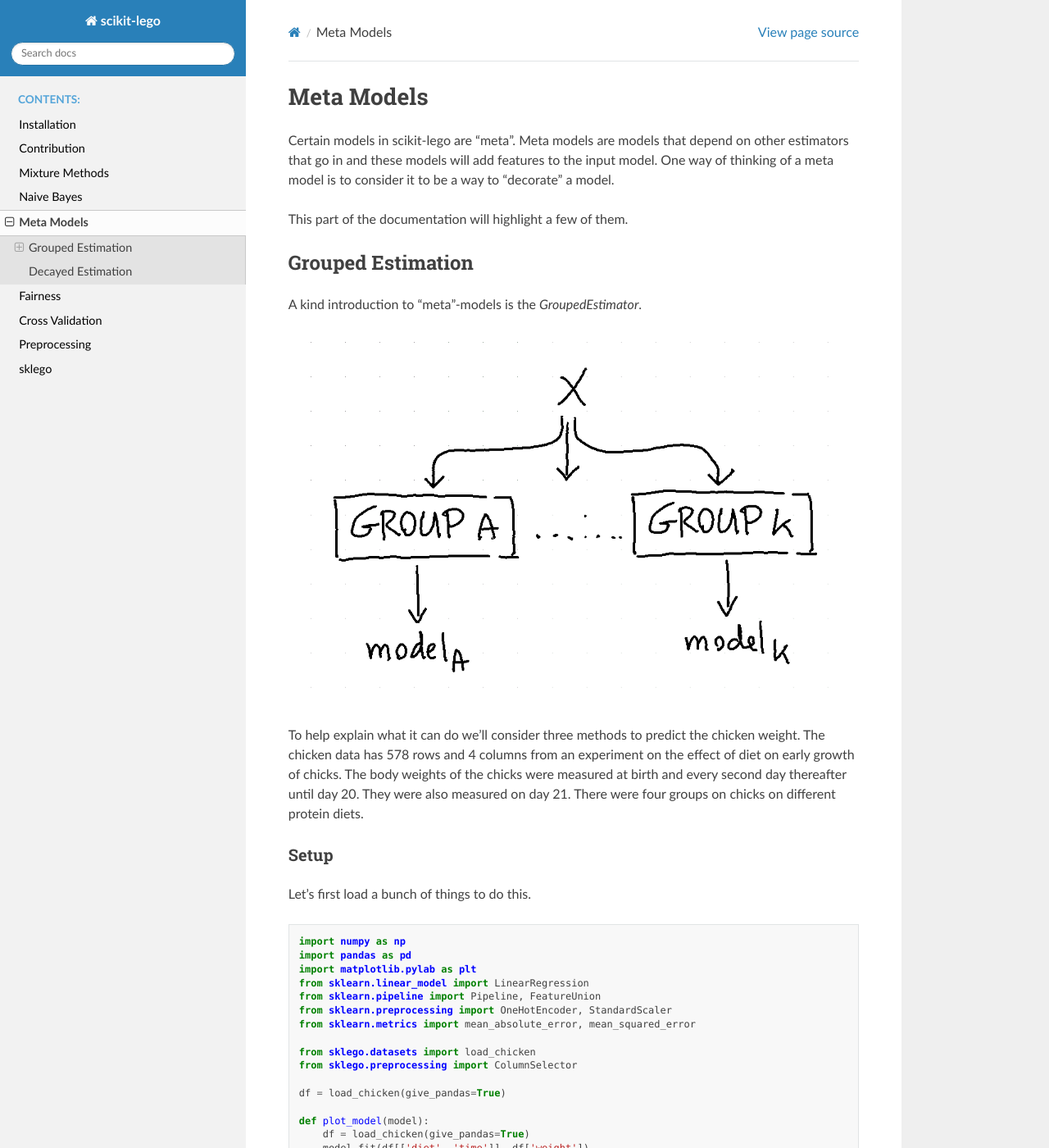
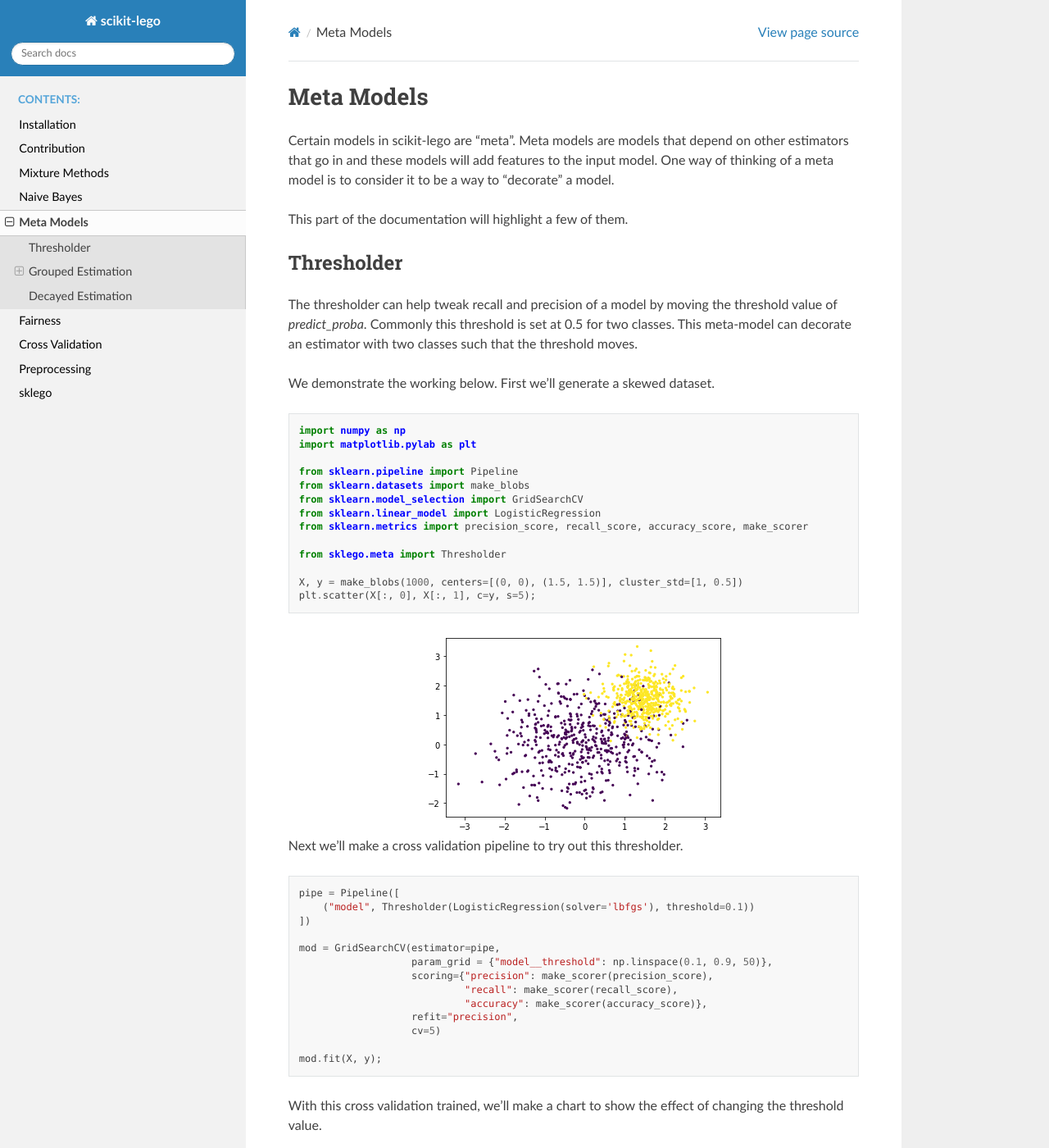
Before and after one commit to koaning/scikit-lego, a Sphinx documentation site: the page built from doc/meta.rst, in a window 1280 px wide and 1400 px high. Shown: the whole window at 82% size. Built offline with Sphinx 7.4.7 and the Read the Docs theme 2.0.0, drawn with Linux system fonts in a browser that asks for light colours; some of the changed text lies outside the part shown.

Commit message:
added thresholder docs

```diff
--- a/doc/meta.rst
+++ b/doc/meta.rst
@@ -9,10 +9,72 @@ model.
 
 This part of the documentation will highlight a few of them.
 
+Thresholder
+-----------
+
+The thresholder can help tweak recall and precision of a model
+by moving the threshold value of `predict_proba`. Commonly this
+threshold is set at 0.5 for two classes. This meta-model can
+decorate an estimator with two classes such that the threshold
+moves.
+
+We demonstrate the working below. First we'll generate a skewed dataset.
+
+.. code-block:: python
+
+    import numpy as np
+    import matplotlib.pylab as plt
+
+    from sklearn.pipeline import Pipeline
+    from sklearn.datasets import make_blobs
+    from sklearn.model_selection import GridSearchCV
+    from sklearn.linear_model import LogisticRegression
+    from sklearn.metrics import precision_score, recall_score, accuracy_score, make_scorer
+
+    from sklego.meta import Thresholder
+
+    X, y = make_blobs(1000, centers=[(0, 0), (1.5, 1.5)], cluster_std=[1, 0.5])
+    plt.scatter(X[:, 0], X[:, 1], c=y, s=5);
+
+.. image:: _static/skewed-data.png
+   :align: center
+
+Next we'll make a cross validation pipeline to try out this thresholder.
+
+.. code-block:: python
+
+    pipe = Pipeline([
+        ("model", Thresholder(LogisticRegression(solver='lbfgs'), threshold=0.1))
+    ])
+
+    mod = GridSearchCV(estimator=pipe,
+                       param_grid = {"model__threshold": np.linspace(0.1, 0.9, 50)},
+                       scoring={"precision": make_scorer(precision_score),
+                                "recall": make_scorer(recall_score),
+                                "accuracy": make_scorer(accuracy_score)},
+                       refit="precision",
+                       cv=5)
+
+    mod.fit(X, y);
+
+With this cross validation trained, we'll make a chart to show the
+effect of changing the threshold value.
+
+.. code-block:: python
+
+    (pd.DataFrame(mod.cv_results_)
+     .set_index("param_model__threshold")
+     [['mean_test_precision', 'mean_test_recall', 'mean_test_accuracy']]
+     .plot())
+
+.. image:: _static/threshold-results.png
+   :align: center
+
+Increasing the threshold will increase the precision but as expected this is at the
+cost of recall (and accuracy).
+
 Grouped Estimation
 ------------------
-
-A kind introduction to "meta"-models is the `GroupedEstimator`.
 
 .. image:: _static/grouped-model.png
 
```
Also changed, not shown: doc/_static/skewed-data.png (added), doc/_static/threshold-results.png (added).
